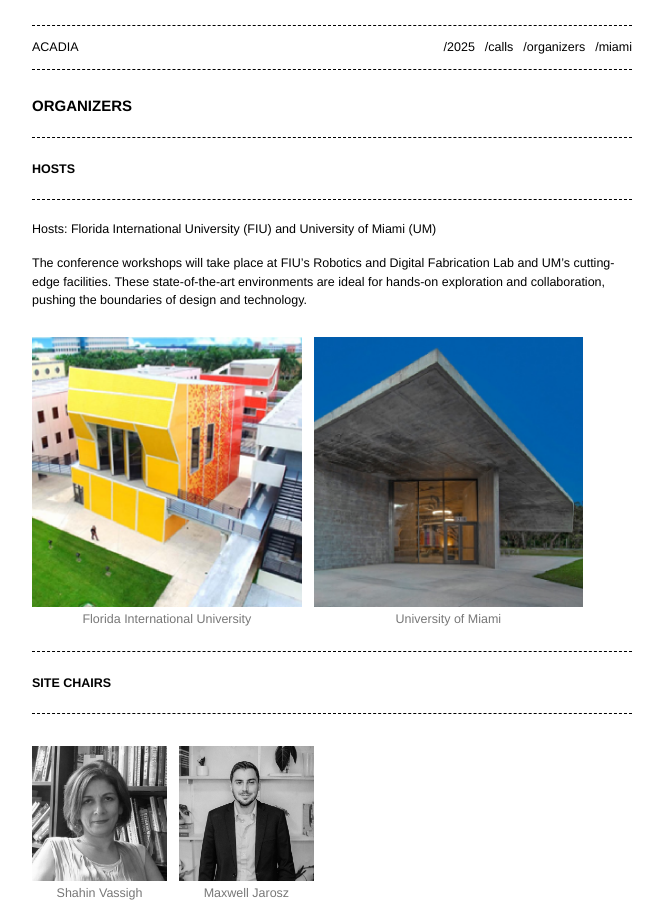
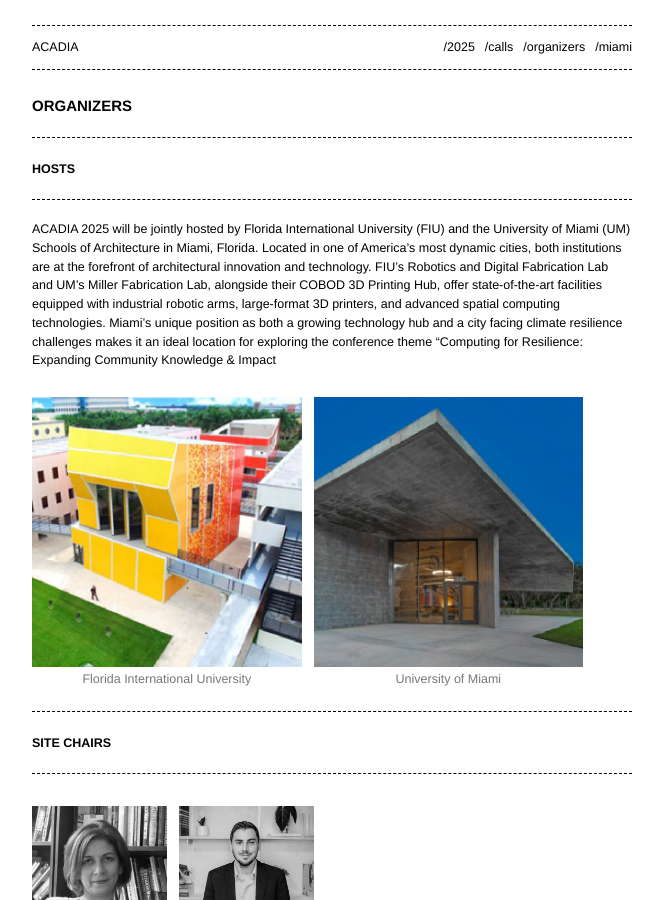
Before and after one commit to acadia2025/website, a Jekyll site: the page built from organizers.md, in a window 1280 px wide and 900 px high. Shown: the whole window, without its empty margins (308-971 px from the left). Built offline with Jekyll 4.4.1, drawn with Linux system fonts in a browser that asks for light colours.

Commit message:
description

```diff
--- a/organizers.md
+++ b/organizers.md
@@ -10,9 +10,7 @@
 #### HOSTS
 ---------------
 
-Hosts: Florida International University (FIU) and University of Miami (UM)
-
-The conference workshops will take place at FIU's Robotics and Digital Fabrication Lab and UM's cutting-edge facilities. These state-of-the-art environments are ideal for hands-on exploration and collaboration, pushing the boundaries of design and technology.
+ACADIA 2025 will be jointly hosted by Florida International University (FIU) and the University of Miami (UM) Schools of Architecture in Miami, Florida. Located in one of America's most dynamic cities, both institutions are at the forefront of architectural innovation and technology. FIU's Robotics and Digital Fabrication Lab and UM's Miller Fabrication Lab, alongside their COBOD 3D Printing Hub, offer state-of-the-art facilities equipped with industrial robotic arms, large-format 3D printers, and advanced spatial computing technologies. Miami's unique position as both a growing technology hub and a city facing climate resilience challenges makes it an ideal location for exploring the conference theme "Computing for Resilience: Expanding Community Knowledge & Impact
 
 {% include post-gallery.html category="host" gallery_item_width="44%" %}
 ---------------
```
